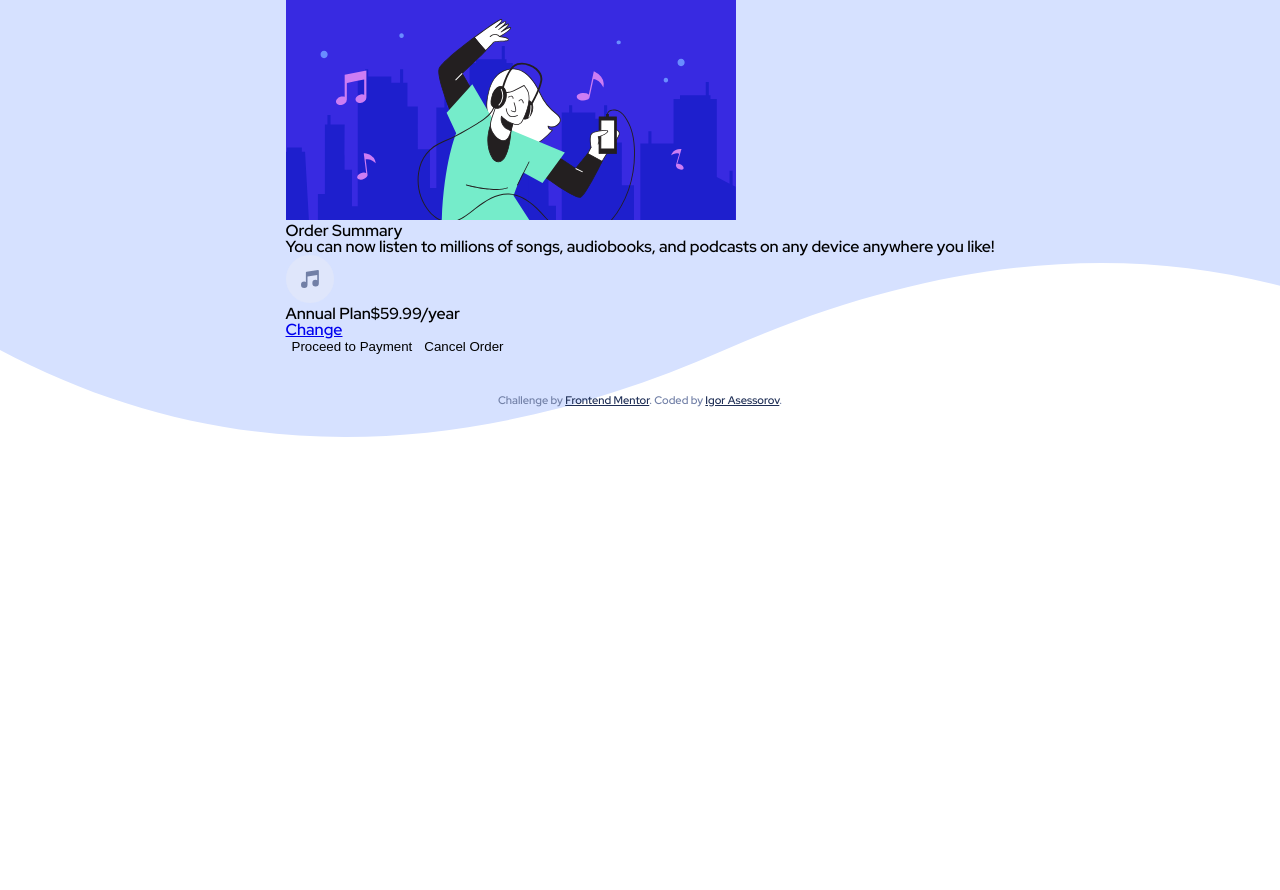
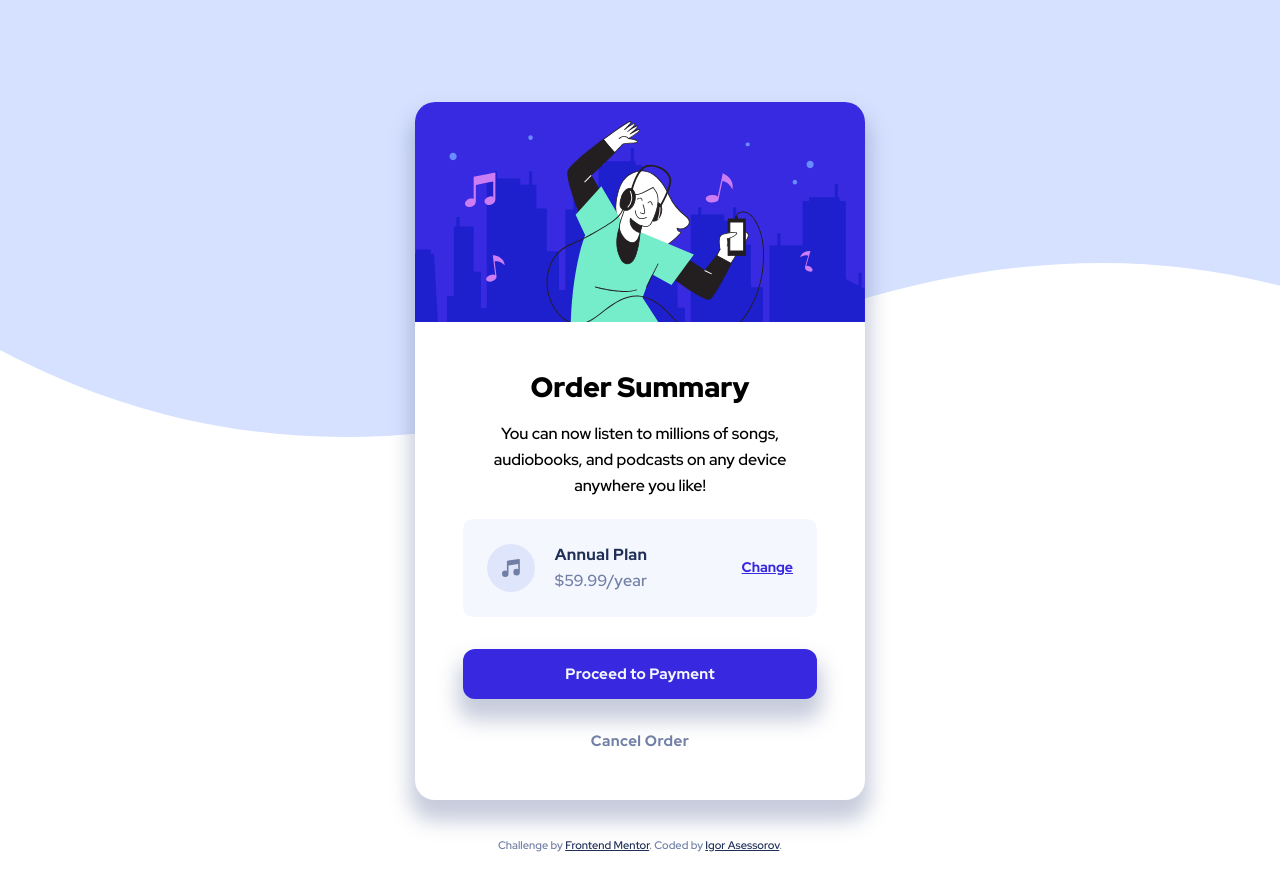
Before and after one commit to Frontend-Mentor-Pets/newbie-order-summary-component, a React (Create React App) app: page / in a window 1280 px wide. Before the commit the page ends 800 px from the top, so only its background shows below. Built offline with nearby package versions, Linux system fonts and the light colour scheme.

Commit message:
feat: add desktop styles

```diff
--- a/src/components/Card/Card.module.scss
+++ b/src/components/Card/Card.module.scss
@@ -1 +1,134 @@
 @import '../../styles/colors.scss';
+
+.card {
+  width: 450px;
+  display: flex;
+  flex-direction: column;
+  align-items: center;
+  justify-content: center;
+  background-color: $white;
+  box-shadow: 0px 16px 20px 5px $desaturated-blue-shadow;
+  border-radius: 20px;
+  margin-top: 102px;
+}
+
+.hero {
+  border-top-left-radius: 20px;
+  border-top-right-radius: 20px;
+  margin-bottom: 50px;
+
+  & img {
+    border-radius: inherit;
+  }
+}
+
+.title {
+  font-family: 'red_hat_black';
+  font-size: 28px;
+  font-weight: 900;
+  margin-bottom: 18px;
+}
+
+.subtitle {
+  width: 80%;
+  text-align: center;
+  line-height: 26px;
+  margin-bottom: 20px;
+}
+
+.payment {
+  width: 354px;
+  height: 98px;
+  display: flex;
+  align-items: center;
+  justify-content: space-between;
+  border-radius: 10px;
+  background-color: $very-pale-blue;
+  padding: 0 24px;
+  margin-bottom: 32px;
+}
+
+.icon {
+  width: 48px;
+  height: 48px;
+
+  & img {
+    width: 100%;
+    height: 100%;
+  }
+}
+
+.plan {
+  height: 63px;
+  width: 167px;
+  display: flex;
+  flex-direction: column;
+  align-items: flex-start;
+  justify-content: space-evenly;
+}
+
+.name {
+  font-family: 'red_hat_bold';
+  letter-spacing: 0.3px;
+  color: $dark-blue;
+}
+
+.price {
+  letter-spacing: 0.3px;
+  color: $desaturated-blue;
+}
+
+.change {
+  font-family: 'red_hat_bold';
+  font-size: 14px;
+  color: $bright-blue;
+  transition: all 0.3s;
+
+  &:hover {
+    cursor: pointer;
+    text-decoration: none;
+    opacity: 0.8;
+    transition: all 0.3s;
+  }
+}
+
+.proceed {
+  width: 354px;
+  height: 50px;
+  border-radius: 12px;
+  background-color: $bright-blue;
+  box-shadow: 0px 16px 20px 5px $desaturated-blue-shadow;
+  font-family: 'red_hat_bold';
+  font-size: 15px;
+  letter-spacing: 0.2px;
+  color: $very-pale-blue;
+  margin-bottom: 34px;
+  transition: all 0.3s;
+
+  &:hover {
+    cursor: pointer;
+    transform: scale(1.02);
+    transition: all 0.3s;
+    opacity: 0.8;
+  }
+
+  &:active {
+    transform: scale(1);
+    transition: all 0.3s;
+  }
+}
+
+.cancel {
+  font-family: 'red_hat_bold';
+  font-size: 15px;
+  letter-spacing: 0.4px;
+  color: $desaturated-blue;
+  margin-bottom: 50px;
+  transition: all 0.3s;
+
+  &:hover {
+    cursor: pointer;
+    color: $red;
+    transition: all 0.3s;
+  }
+}
```
